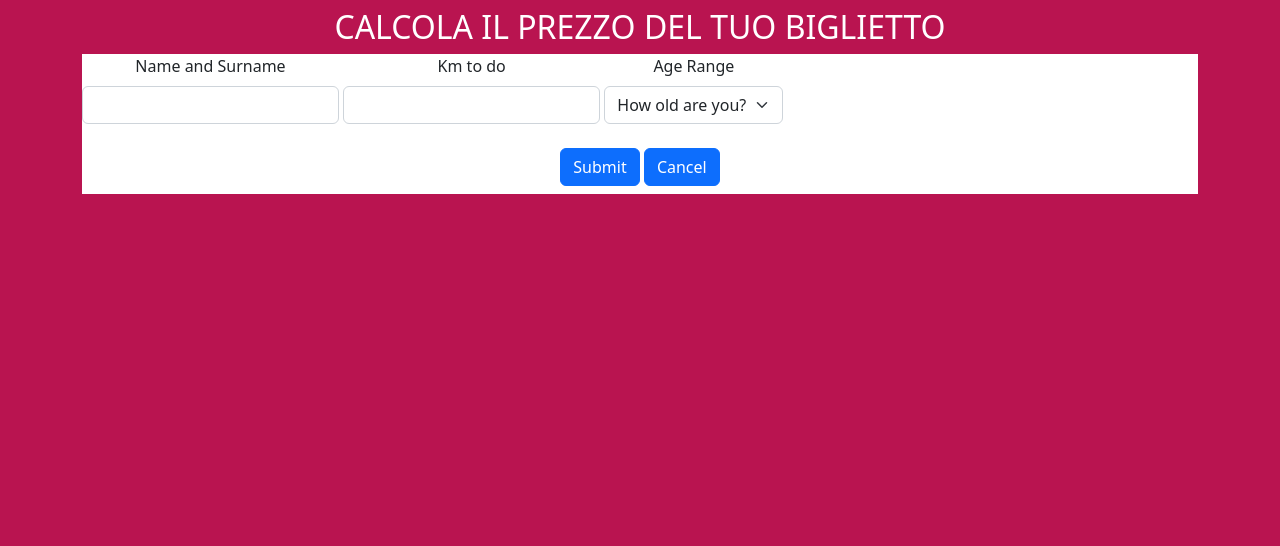
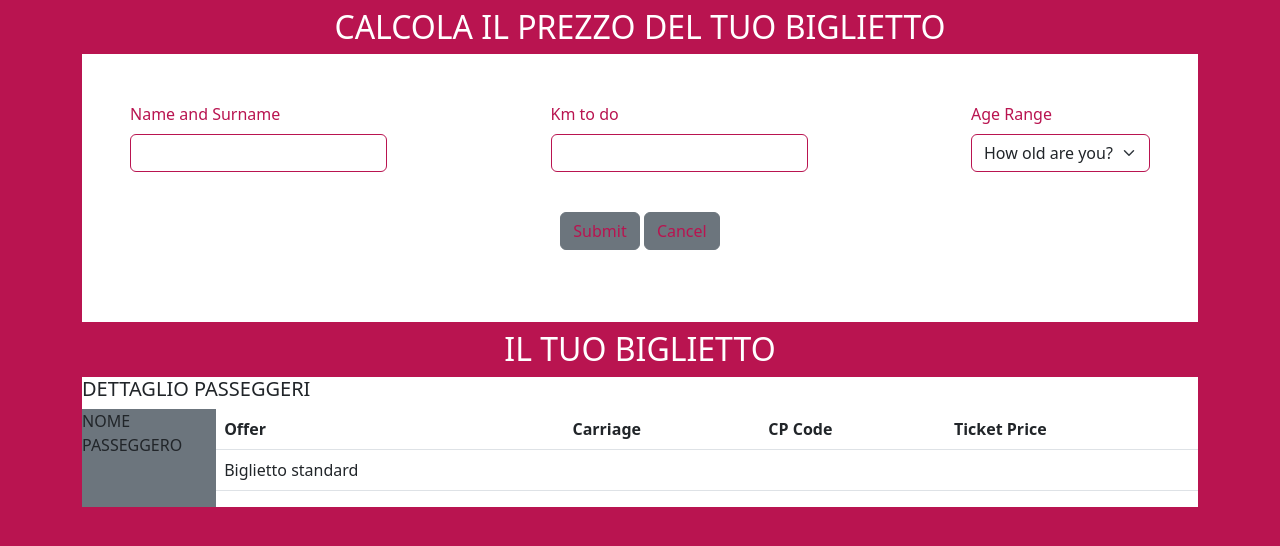
Before and after one commit to MarcoPerta/js-biglietto-treno-form, a plain HTML site: page index.html in a window 1280 px wide. Drawn offline with nearby package versions, Linux system fonts and the light colour scheme.

Commit message:
fatto layout, nex step bottone cancel

```diff
--- a/index.html
+++ b/index.html
@@ -10,21 +10,21 @@
 </head>
 <body class="bg-pink">
 
-    <div class="container text-center">
-      <h2 class="text-white my-2">CALCOLA IL PREZZO DEL TUO BIGLIETTO</h2>
-      <div class="white-container">
-        <div class="d-flex">
-            <form class="justify-content-between">
+    <div class="container">
+      <h2 class="text-white text-center my-2">CALCOLA IL PREZZO DEL TUO BIGLIETTO</h2>
+      <div class="white-container p-5">
+        <div>
+            <form class="d-flex justify-content-between">
                 <div class="mb-3">
-                    <label for="NameAndSurname" class="form-label">Name and Surname</label>
+                    <label for="NameAndSurname" class="form-label col-pink">Name and Surname</label>
                     <input type="NameSurname" id="NameAndSurname"  class="form-control" aria-describedby="nameHelp">
                 </div>
                 <div class="mb-3">
-                    <label for="Kilometers" class="form-label">Km to do</label>
+                    <label for="Kilometers" class="form-label col-pink">Km to do</label>
                     <input type="NameSurname" id="HowmanyKm"  class="form-control" aria-describedby="KmHelp">
                 </div>
                 <div class="mb-3">
-                    <label for="Age" class="form-label">Age Range</label>
+                    <label for="Age" class="form-label col-pink">Age Range</label>
                     <select class="form-select" aria-label="select" id="Age">
                     <option selected>How old are you?</option>
                         <option value="1">18-64</option>
@@ -34,18 +34,44 @@
                 </div>
             </form>
         </div>
-        <div>
-            <button onclick="MakeTheTicket();return false" type="submit" class="btn btn-primary my-2">Submit</button>
-            <button onclick="CancelTheTicket();return false" type="submit" class="btn btn-primary my-2">Cancel</button>
+        <div class="my-3 text-center">
+            <button onclick="MakeTheTicket();return false" type="submit" class="btn btn btn-secondary my-2 col-pink">Submit</button>
+            <button onclick="CancelTheTicket();return false" type="submit" class="btn btn btn-secondary my-2 col-pink">Cancel</button>
         </div>
 
       </div>
 
-          <span id="NamePassenger"></span>
-          <span id="Offer"></span>
-          <span id="Carriage"></span>
-          <span id="CpCode"></span>
-          <span id="TicketPrice"></span>
+      <h2 class="text-white text-center my-2">IL TUO BIGLIETTO</h2>
+      <div class="white-container">
+        <h5 class="text-start">DETTAGLIO PASSEGGERI</h5>
+       <div class="d-flex justify-content-between">
+        <div class="bg-secondary d-inline-block">
+            <p>NOME PASSEGGERO</p>
+            <span id="NamePassenger"></span>
+        </div>
+        <table class="table">
+            <thead>
+              <tr>
+                <th scope="col">Offer</th>
+                <th scope="col">Carriage</th>
+                <th scope="col">CP Code</th>
+                <th scope="col">Ticket Price</th>
+              </tr>
+            </thead>
+            <tbody>
+              <tr>
+                <td>Biglietto standard</td>
+                <td><span id="Carriage"></span></td>
+                <td><span id="CpCode"></span></td>
+                <td><span id="TicketPrice"></span></td>
+              </tr>
+            </tbody>
+        </table>
+       </div>
+
+      </div>
+
+
     </div>
 
     <script type="text/javascript" src="main.js"></script>
--- a/style.css
+++ b/style.css
@@ -1,14 +1,15 @@
-body{
-    width: 100vw;
-    height:100vh;
-}
 
 .bg-pink{
     background-color: #B91450;
 }
 
+.col-pink{
+    color: #B91450 !important;
+}
+
 .form-control, .form-select{
     width: initial !important;
+    border-color: #B91450 !important;
 }
 
 form > div {
```
